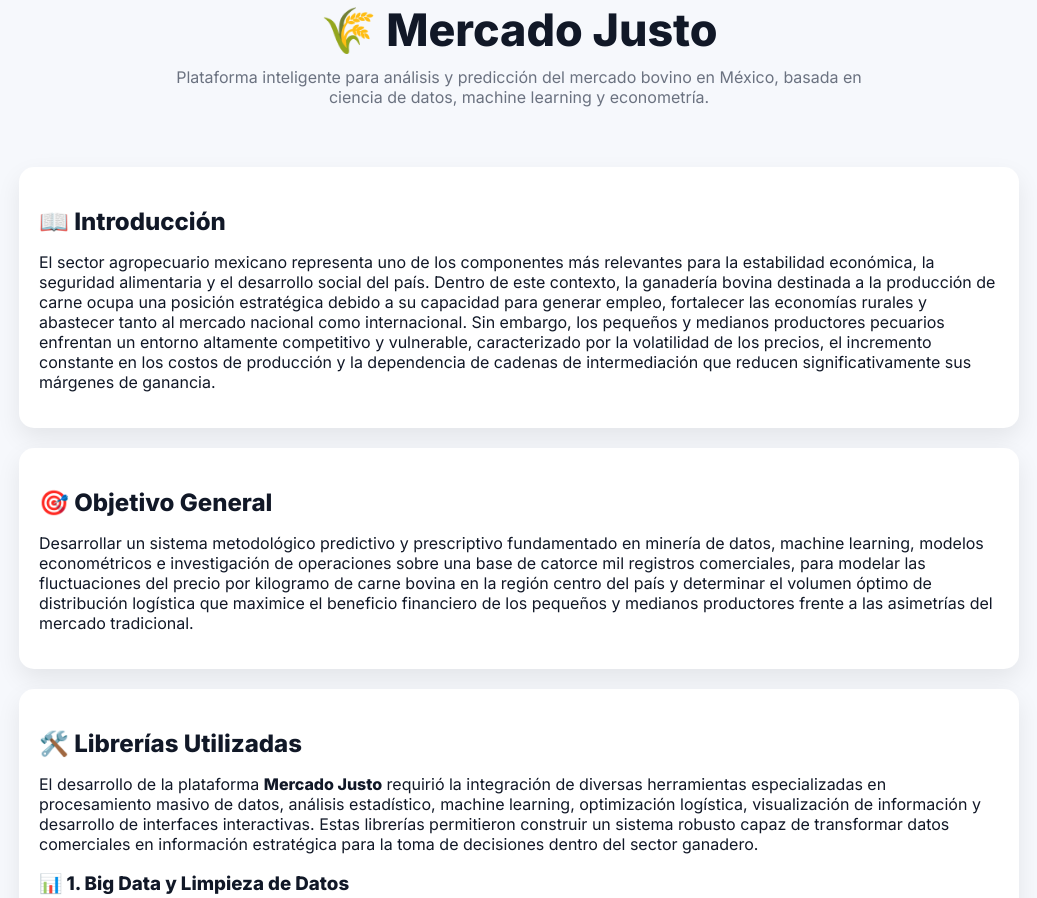
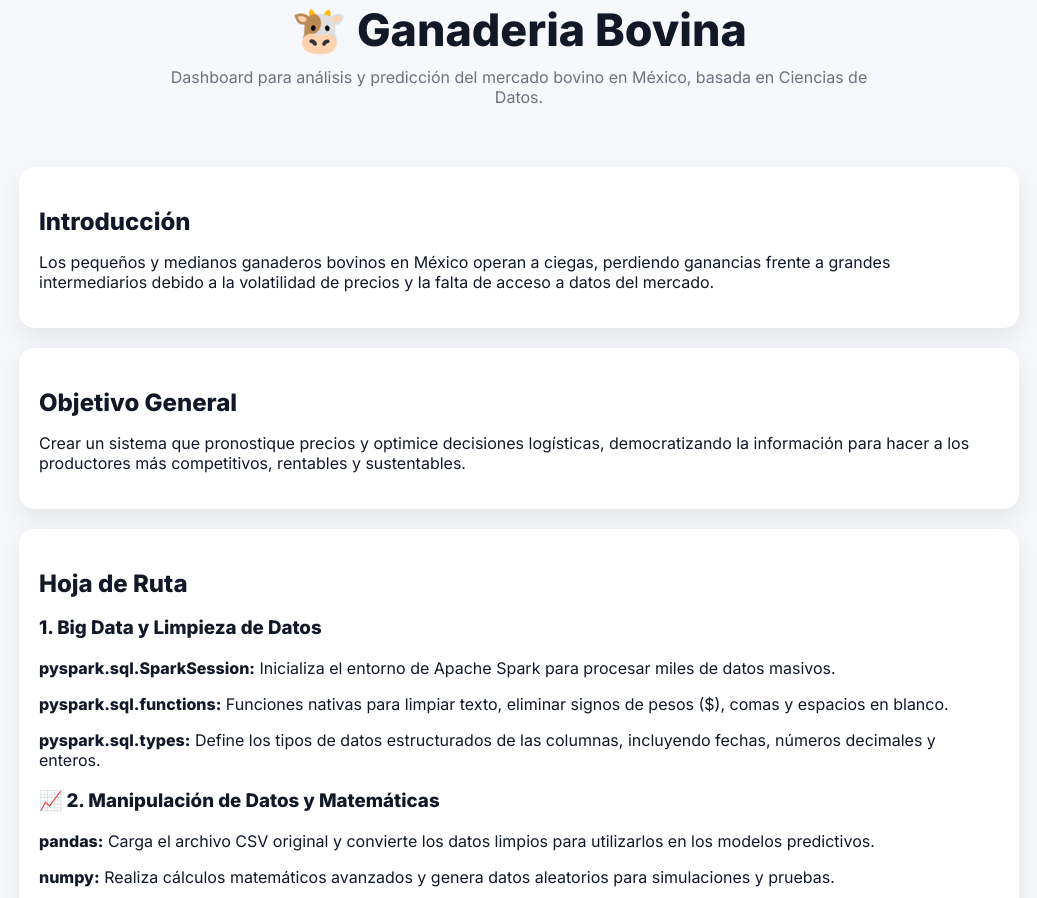
Before and after one commit to gomezguzmangalileaguadalupe-create/Ganaderia-bovina-enfocado-en-carne, a plain HTML site: page index.html in a window 1280 px wide. Shown: the part 147-1045 px from the top of the page, without its empty margins (121-1158 px from the left). Drawn offline with Linux system fonts and the light colour scheme.

Commit message:
Update index.html

```diff
--- a/index.html
+++ b/index.html
@@ -4,7 +4,7 @@
 <meta charset="UTF-8">
 <meta name="viewport" content="width=device-width, initial-scale=1.0">
 
-<title>Mercado Justo | Dashboard Ganadero</title>
+<title>Ganaderia Bovina  | Dashboard Ganadero</title>
 
 <link href="https://fonts.googleapis.com/css2?family=Inter:wght@300;400;600;800&display=swap" rel="stylesheet">
 
@@ -206,10 +206,10 @@ footer{
 
 <!-- HERO -->
 <div class="hero" id="inicio">
-    <h1>🌾 Mercado Justo</h1>
+    <h1> 🐮 Ganaderia Bovina</h1>
     <p>
-        Plataforma inteligente para análisis y predicción del mercado bovino en México,
-        basada en ciencia de datos, machine learning y econometría.
+        Dashboard para análisis y predicción del mercado bovino en México,
+        basada en Ciencias de Datos.
     </p>
 </div>
 
@@ -217,38 +217,26 @@ footer{
 <section id="intro">
 
     <div class="card">
-        <h2>📖 Introducción</h2>
+        <h2> Introducción</h2>
 
         <p>
-            El sector agropecuario mexicano representa uno de los componentes más relevantes para la estabilidad económica, la seguridad alimentaria y el desarrollo social del país. Dentro de este contexto, la ganadería bovina destinada a la producción de carne ocupa una posición estratégica debido a su capacidad para generar empleo, fortalecer las economías rurales y abastecer tanto al mercado nacional como internacional. Sin embargo, los pequeños y medianos productores pecuarios enfrentan un entorno altamente competitivo y vulnerable, caracterizado por la volatilidad de los precios, el incremento constante en los costos de producción y la dependencia de cadenas de intermediación que reducen significativamente sus márgenes de ganancia.
+Los pequeños y medianos ganaderos bovinos en México operan a ciegas, perdiendo ganancias frente a grandes intermediarios debido a la volatilidad de precios y la falta de acceso a datos del mercado.
         </p>
     </div>
 
     <div class="card">
-        <h2>🎯 Objetivo General</h2>
+        <h2> Objetivo General</h2>
 
         <p>
-            Desarrollar un sistema metodológico predictivo y prescriptivo fundamentado en minería de datos,
-            machine learning, modelos econométricos e investigación de operaciones sobre una base de catorce mil
-            registros comerciales, para modelar las fluctuaciones del precio por kilogramo de carne bovina en la
-            región centro del país y determinar el volumen óptimo de distribución logística que maximice el beneficio
-            financiero de los pequeños y medianos productores frente a las asimetrías del mercado tradicional.
+Crear un sistema que pronostique precios y optimice decisiones logísticas, democratizando la información para hacer a los productores más competitivos, rentables y sustentables.
         </p>
     </div>
    <!-- LIBRERÍAS UTILIZADAS -->
 <div class="card">
-    <h2>🛠️ Librerías Utilizadas</h2>
+    <h2> Hoja de Ruta</h2>
 
-    <p>
-        El desarrollo de la plataforma <strong>Mercado Justo</strong> requirió la integración de diversas
-        herramientas especializadas en procesamiento masivo de datos, análisis estadístico,
-        machine learning, optimización logística, visualización de información y desarrollo de
-        interfaces interactivas. Estas librerías permitieron construir un sistema robusto capaz
-        de transformar datos comerciales en información estratégica para la toma de decisiones
-        dentro del sector ganadero.
-    </p>
 
-    <h3>📊 1. Big Data y Limpieza de Datos</h3>
+    <h3> 1. Big Data y Limpieza de Datos</h3>
 
     <p>
         <strong>pyspark.sql.SparkSession:</strong> Inicializa el entorno de Apache Spark para procesar miles de datos masivos.
```
